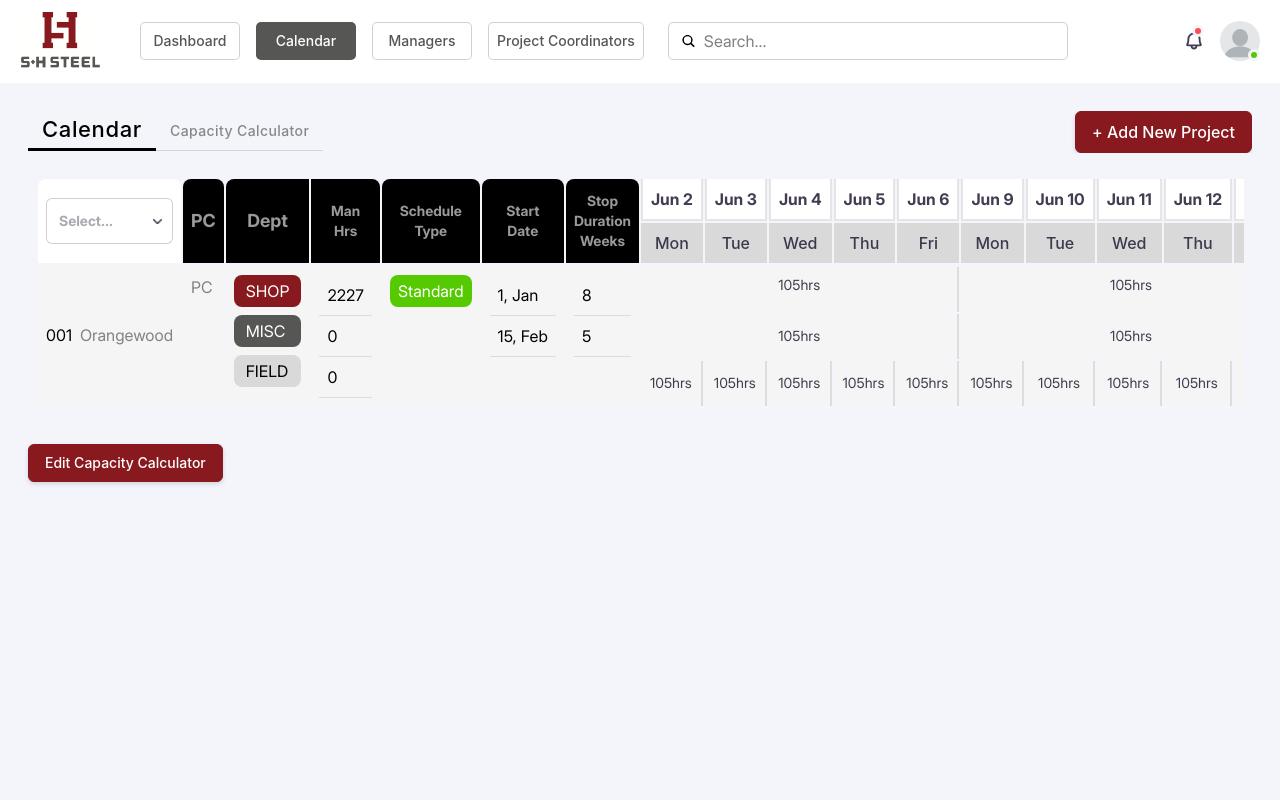
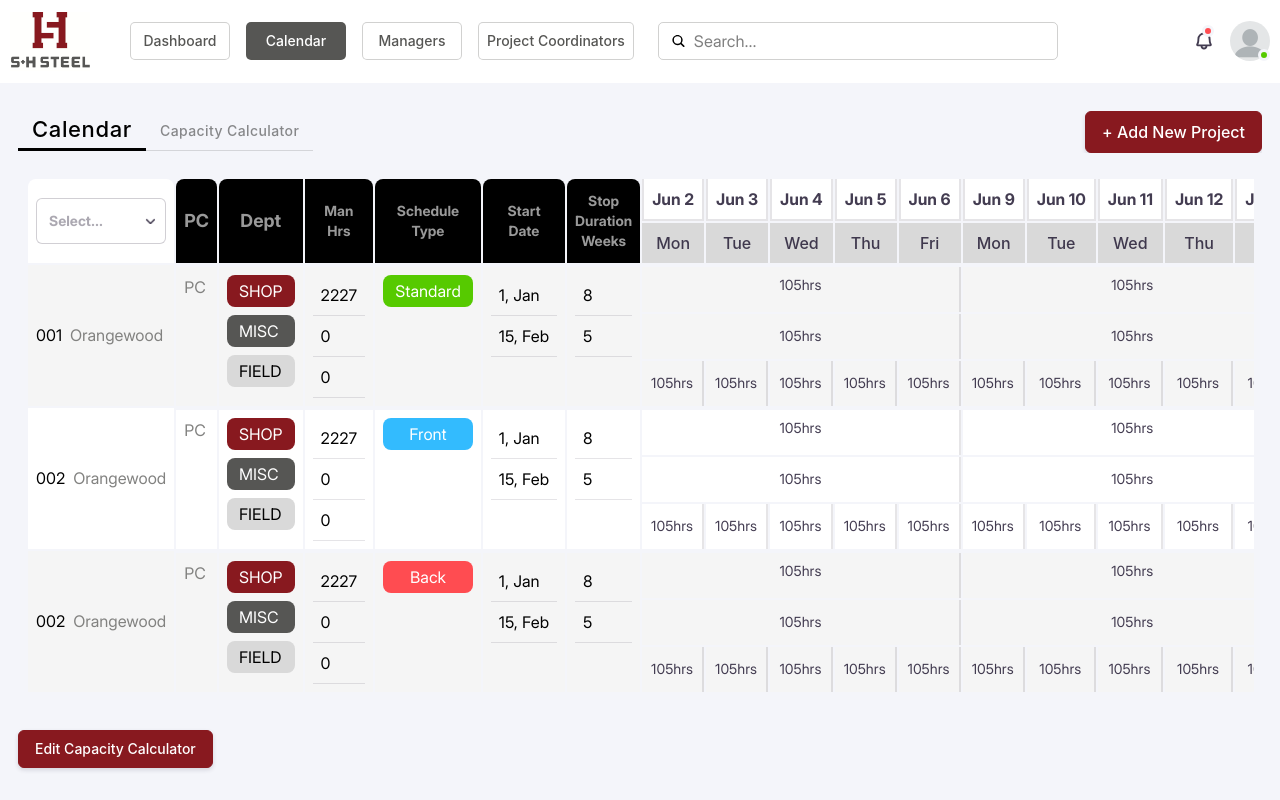
Before and after one commit to mehak187/SHSteelReact, a React (Vite) app: page /calendar in a window 1280 px wide. Built offline with nearby package versions, Linux system fonts and the light colour scheme; a web font is replaced by a local one.

Commit message:
calendar

```diff
--- a/src/Pages/Dashboard.jsx
+++ b/src/Pages/Dashboard.jsx
@@ -163,9 +163,11 @@ export default function Dashboard() {
         ))}
       </div>
       <div className="mt-6 bg-white rounded-[6px] overflow-hidden shadow-[0px_4px_10px_0px_#2E263D33] lg:w-4/5">
-        <div className="p-5 flex items-center gap-3 justify-between">
+        <div className="p-5 sm:flex items-center gap-3 justify-between">
+          <div>
           <p className="font-medium text-lg text-[#2E263DE5]">Project List</p>
-          <div>
+          </div>
+          <div className="flex justify-end sm:mt-0 mt-3">
             <input
               className="border border-[#2E263D38] p-2 outline-0 text-sm rounded-[6px]"
               placeholder="Search Project"
--- a/src/assets/css/main.css
+++ b/src/assets/css/main.css
@@ -89,7 +89,7 @@
     width: 100%;
     max-width: 1350px;
     margin: 0 auto;
-    padding: 0 20px;
+    padding: 0 10px;
 }
 
 button {
--- a/src/components/Calendar/CalendarComponent.jsx
+++ b/src/components/Calendar/CalendarComponent.jsx
@@ -1,4 +1,4 @@
-import React from 'react';
+import React, { useState } from 'react';
 import SingleSelect from './SingleSelect';
 
 const CalendarComponent = () => {
@@ -44,7 +44,29 @@ const CalendarComponent = () => {
             scheduleType: "Standard",
             startDates: ["1, Jan", "15, Feb"],
             durationWeeks: [8, 5],
-            hours: [105, 105,105],
+            hours: [105, 105, 105],
+        },
+        {
+            id: "002",
+            name: "Orangewood",
+            pc: "PC",
+            departments: ["SHOP", "MISC", "FIELD"],
+            manHours: [2227, 0, 0],
+            scheduleType: "Front",
+            startDates: ["1, Jan", "15, Feb"],
+            durationWeeks: [8, 5],
+            hours: [105, 105, 105],
+        },
+        {
+            id: "002",
+            name: "Orangewood",
+            pc: "PC",
+            departments: ["SHOP", "MISC", "FIELD"],
+            manHours: [2227, 0, 0],
+            scheduleType: "Back",
+            startDates: ["1, Jan", "15, Feb"],
+            durationWeeks: [8, 5],
+            hours: [105, 105, 105],
         },
     ];
 
@@ -83,23 +105,21 @@ const CalendarComponent = () => {
                     {rows.map((row, rowIndex) => (
                         <React.Fragment key={rowIndex}>
                             <tr>
-                                <td rowSpan={4} className="text-start bg-[#F5F5F5] p-2 rounded-b-lg">
+                                <td rowSpan={4} className={`text-start ${rowIndex % 2 === 0 ? 'bg-[#F5F5F5]' : 'bg-white'} p-2 `}>
                                     <div className="flex">
                                         {row.id} <p className="text-[#828280] ms-2">{row.name}</p>
                                     </div>
                                 </td>
                             </tr>
                             <tr className="align-top border-b border-[#2E263D1F]">
-                                <td rowSpan={3} className="text-start bg-[#F5F5F5] p-2 rounded-b-lg">
+                                <td rowSpan={3} className={`text-start ${rowIndex % 2 === 0 ? 'bg-[#F5F5F5]' : 'bg-white'} p-2 `}>
                                     <p className="text-[#828280]">{row.pc}</p>
                                 </td>
-                                <td rowSpan={3} className="text-start bg-[#F5F5F5] p-2 rounded-b-lg">
+                                <td rowSpan={3} className={`text-start ${rowIndex % 2 === 0 ? 'bg-[#F5F5F5]' : 'bg-white'} p-2 `}>
                                     <div>
                                         {row.departments.map((dept, index) => (
                                             <p
-                                                key={index}
-                                                className={`py-1 px-3 w-full rounded-lg mb-2 ${
-                                                    dept === "SHOP"
+                                                className={`py-1 px-3 w-full rounded-lg mb-2 ${dept === "SHOP"
                                                     ? "text-white bg-[#88191F]"
                                                     : dept === "MISC"
                                                         ? "text-white bg-[#565654]"
@@ -111,7 +131,7 @@ const CalendarComponent = () => {
                                         ))}
                                     </div>
                                 </td>
-                                <td rowSpan={3} className="text-start bg-[#F5F5F5] p-2 rounded-b-lg">
+                                <td rowSpan={3} className={`text-start ${rowIndex % 2 === 0 ? 'bg-[#F5F5F5]' : 'bg-white'} p-2 `}>
                                     <div>
                                         {row.manHours.map((hour, index) => (
                                             <p key={index} className="border-b border-[#2E263D1F] p-2">
@@ -120,23 +140,29 @@ const CalendarComponent = () => {
                                         ))}
                                     </div>
                                 </td>
-                                <td rowSpan={3} className="text-start bg-[#F5F5F5] p-2 rounded-b-lg">
+                                <td rowSpan={3} className={`text-start ${rowIndex % 2 === 0 ? 'bg-[#F5F5F5]' : 'bg-white'} p-2 `}>
                                     <div>
-                                        <p className="text-white bg-[#56CA00] py-1 px-2 w-full rounded-lg">
+                                        <p className={`py-1 px-3 w-full text-center rounded-lg mb-2 ${row.scheduleType === "Standard"
+                                            ? "text-white bg-[#56CA00]"
+                                            : row.scheduleType === "Front"
+                                                ? "text-white bg-[#33BBFE]"
+                                                : "text-white bg-[#FF4C51]"
+                                            }`}
+                                        >
                                             {row.scheduleType}
                                         </p>
                                     </div>
                                 </td>
-                                <td rowSpan={3} className="text-start bg-[#F5F5F5] p-2 rounded-b-lg text-nowrap">
+                                <td rowSpan={3} className={`text-start ${rowIndex % 2 === 0 ? 'bg-[#F5F5F5]' : 'bg-white'} p-2 `}>
                                     <div>
                                         {row.startDates.map((date, index) => (
-                                            <p key={index} className="border-b border-[#2E263D1F] p-2">
+                                            <p key={index} className="border-b border-[#2E263D1F] p-2 text-nowrap">
                                                 {date}
                                             </p>
                                         ))}
                                     </div>
                                 </td>
-                                <td rowSpan={3} className="text-start bg-[#F5F5F5] p-2 rounded-b-lg text-nowrap">
+                                <td rowSpan={3} className={`text-start ${rowIndex % 2 === 0 ? 'bg-[#F5F5F5]' : 'bg-white'} p-2 `}>
                                     <div>
                                         {row.durationWeeks.map((week, index) => (
                                             <p key={index} className="border-b border-[#2E263D1F] p-2">
@@ -145,54 +171,26 @@ const CalendarComponent = () => {
                                         ))}
                                     </div>
                                 </td>
-                                <td colSpan={5} className="text-center text-[#2E263DE5] text-sm bg-[#F5F5F5] p-2 border-r-2 border-[#2E263D1F]">
+                                {[...Array(2)].map((_, index) => (
+                                    <td key={index} colSpan={5} className={`text-center text-[#2E263DE5] text-sm ${rowIndex % 2 === 0 ? 'bg-[#F5F5F5]' : 'bg-white'} p-2 border-r-2 border-[#2E263D1F]`}>
                                         {row.hours[0]}hrs
                                     </td>
-                                <td colSpan={5} className="text-center text-[#2E263DE5] text-sm bg-[#F5F5F5] p-2 border-r-2 border-[#2E263D1F]">
-                                    {row.hours[1]}hrs
-                                </td>
+                                ))}
                             </tr>
                             <tr className='border-b border-[#2E263D1F]'>
-                                <td colSpan={5} className="text-center text-[#2E263DE5] text-sm bg-[#F5F5F5] p-2 border-r-2 border-[#2E263D1F]">
+                                {[...Array(2)].map((_, index) => (
+                                    <td key={index} colSpan={5} className={`text-center text-[#2E263DE5] text-sm ${rowIndex % 2 === 0 ? 'bg-[#F5F5F5]' : 'bg-white'} p-2 border-r-2 border-[#2E263D1F]`}>
                                         {row.hours[0]}hrs
                                     </td>
-                                <td colSpan={5} className="text-center text-[#2E263DE5] text-sm bg-[#F5F5F5] p-2 border-r-2 border-[#2E263D1F]">
-                                    {row.hours[1]}hrs
-                                </td>
+                                ))}
                             </tr>
                             <tr className='border-b-2 border-[#2E263D1F]'>
-                                <td className="text-center text-[#2E263DE5] text-sm bg-[#F5F5F5] p-2 border-r-2 border-[#2E263D1F]">
+                                {[...Array(10)].map((_, index) => (
+                                    <td key={index} className={`text-center text-[#2E263DE5] text-sm ${rowIndex % 2 === 0 ? 'bg-[#F5F5F5]' : 'bg-white'} p-2 border-r-2 border-[#2E263D1F]`}>
                                         {row.hours[0]}hrs
                                     </td>
-                                <td className="text-center text-[#2E263DE5] text-sm bg-[#F5F5F5] p-2 border-r-2 border-[#2E263D1F]">
-                                    {row.hours[0]}hrs
-                                </td>
-                                <td className="text-center text-[#2E263DE5] text-sm bg-[#F5F5F5] p-2 border-r-2 border-[#2E263D1F]">
-                                    {row.hours[0]}hrs
-                                </td>
-                                <td className="text-center text-[#2E263DE5] text-sm bg-[#F5F5F5] p-2 border-r-2 border-[#2E263D1F]">
-                                    {row.hours[0]}hrs
-                                </td>
-                                <td className="text-center text-[#2E263DE5] text-sm bg-[#F5F5F5] p-2 border-r-2 border-[#2E263D1F]">
-                                    {row.hours[0]}hrs
-                                </td>
-                                <td className="text-center text-[#2E263DE5] text-sm bg-[#F5F5F5] p-2 border-r-2 border-[#2E263D1F]">
-                                    {row.hours[0]}hrs
-                                </td>
-                                <td className="text-center text-[#2E263DE5] text-sm bg-[#F5F5F5] p-2 border-r-2 border-[#2E263D1F]">
-                                    {row.hours[0]}hrs
-                                </td>
-                                <td className="text-center text-[#2E263DE5] text-sm bg-[#F5F5F5] p-2 border-r-2 border-[#2E263D1F]">
-                                    {row.hours[0]}hrs
-                                </td>
-                                <td className="text-center text-[#2E263DE5] text-sm bg-[#F5F5F5] p-2 border-r-2 border-[#2E263D1F]">
-                                    {row.hours[0]}hrs
-                                </td>
-                                <td className="text-center text-[#2E263DE5] text-sm bg-[#F5F5F5] p-2 border-r-2 border-[#2E263D1F]">
-                                    {row.hours[0]}hrs
-                                </td>
+                                ))}
                             </tr>
-
                         </React.Fragment>
                     ))}
                 </tbody>
--- a/src/components/Navbar.jsx
+++ b/src/components/Navbar.jsx
@@ -63,7 +63,7 @@ export default function Navbar() {
   );
 
   return (
-    <div className="bg-white relative">
+    <div className="bg-white relative z-20">
       <div className="mycontainer">
         <nav
           className={`py-3 flex items-center gap-6 lg:gap-10 ${
--- a/src/components/TabComponent.jsx
+++ b/src/components/TabComponent.jsx
@@ -46,7 +46,7 @@ export default function TabComponent({ tabs }) {
     return (
         <Box sx={{ width: '100%' }}>
             <Box sx={{ borderBottom: 0, borderColor: 'divider', overflowX: 'auto', width: '100%' }}>
-                <div className='flex justify-between'>
+                <div className='sm:flex justify-between'>
                 <Tabs
                     indicatorColor='transparent'
                     variant="scrollable"
@@ -86,7 +86,7 @@ export default function TabComponent({ tabs }) {
                         />
                     ))}
                 </Tabs>
-                <div>
+                <div className='flex justify-end sm:mt-0 mt-3'>
                     <div>
                         <button
                             className="text-white text-base font-medium bg-[#88191F] border border-[#88191F] rounded-[6px] py-2 px-4 shadow-[0px_2px_4px_0px_#2E263D29]"
```
Also changed, not shown: src/Pages/Managers.jsx (+8 -5 lines). Lines whose indentation alone changed are shown as unchanged.
